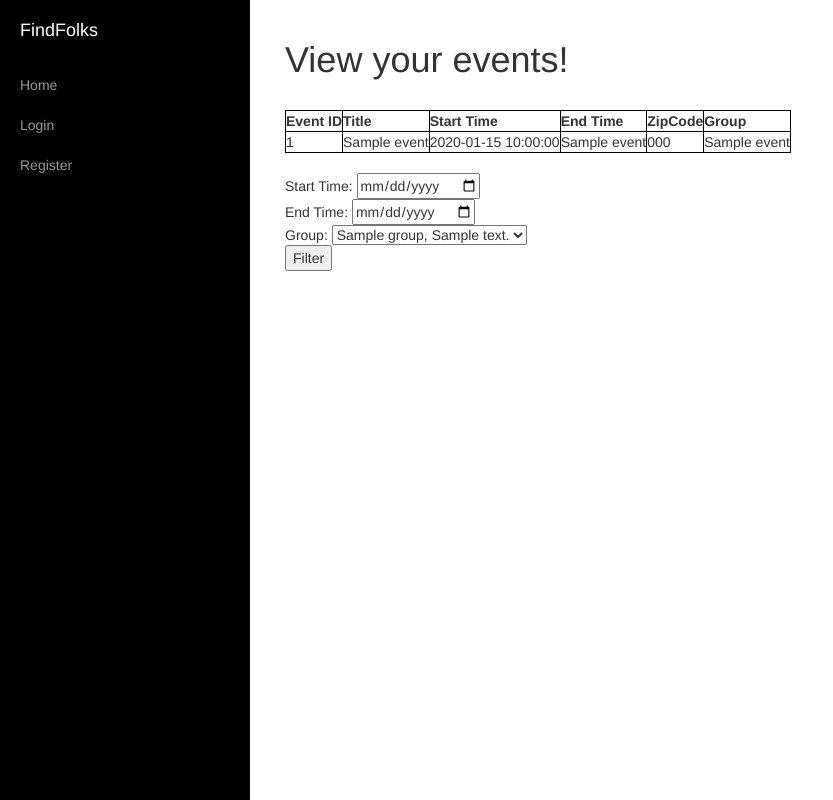
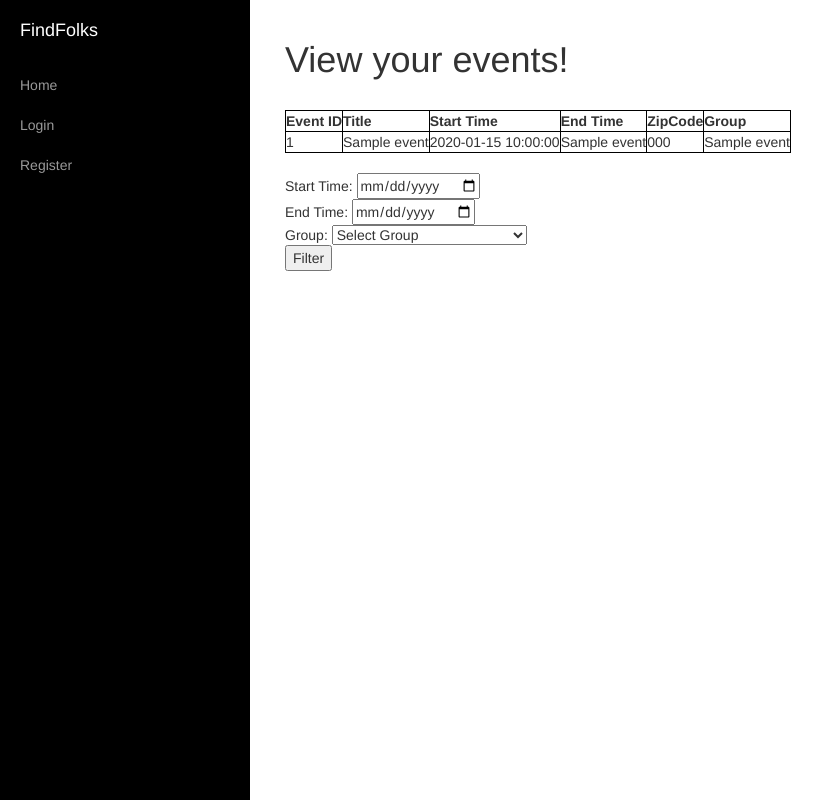
Before and after one commit to BrandonTang/find-folks, a Flask app: template templates/filter_events.html in a window 1280 px wide. Shown: the whole page, without its empty margins (0-833 px from the left). Run offline with Flask 2, Linux system fonts and the light colour scheme; the template is opened without the code that fills it: most values are stand-ins (such as "Sample title", 1, 10 or a date in 2020).

Commit message:
Added missing default empty Select Group in filter events page

```diff
--- a/templates/filter_events.html
+++ b/templates/filter_events.html
@@ -50,6 +50,7 @@
                         End Time: <input type="date" name="end_time" required/> </br>
                         Group:
                         <select name="select_group">
+                        <option value="">Select Group</option>
                             {% for group in groups %}
                                 <option value="{{ group.group_name }}">
                                     {{ group.group_name }}, {{ group.description }}
```
